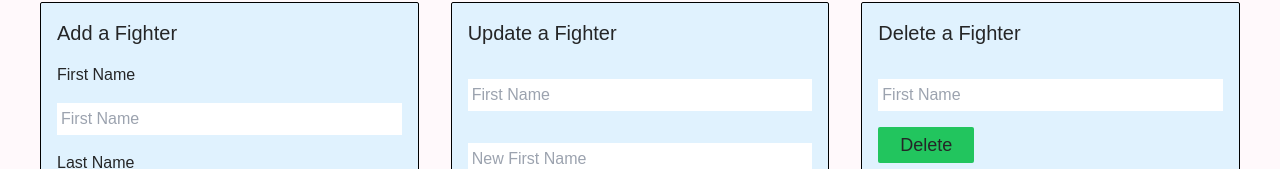
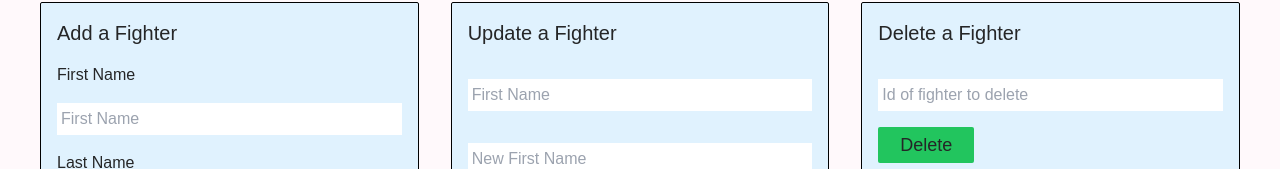
Before and after one commit to JBlaney93/combat-connect, a Next.js app: page /users/fighters in a window 1280 px wide. Shown: the part 126-295 px from the top of the page. Built offline with nearby package versions, Linux system fonts and the light colour scheme; no server answers; the database is empty.

Commit message:
delete fighter by id working

```diff
--- a/app/users/fighters/components/DeleteFighter.tsx
+++ b/app/users/fighters/components/DeleteFighter.tsx
@@ -11,9 +11,9 @@ export default function DeleteFighter() {
   const deleteUserByName = async (formData: FormData) => {
     "use server";
 
-    const firstName = formData.get("firstName")?.toString();
+    const id = formData.get("id");
 
-    await db.delete(users).where(eq(users.firstName, `${firstName}`));
+    await db.delete(users).where(eq(users.id, Number(id)));
     redirect("/users/fighters");
   };
 
@@ -23,11 +23,11 @@ export default function DeleteFighter() {
       action={deleteUserByName}
     >
       <h1 className="text-xl">Delete a Fighter</h1>
-      <label htmlFor="firstName" />
+      <label htmlFor="id" />
       <input
-        name="firstName"
-        id="firstName"
-        placeholder="First Name"
+        name="id"
+        id="id"
+        placeholder="Id of fighter to delete"
         className="p-1 max-w-sm"
       />
       <button
```
Also changed, not shown: 1 other file (tests, documents, lock files or other folders).
